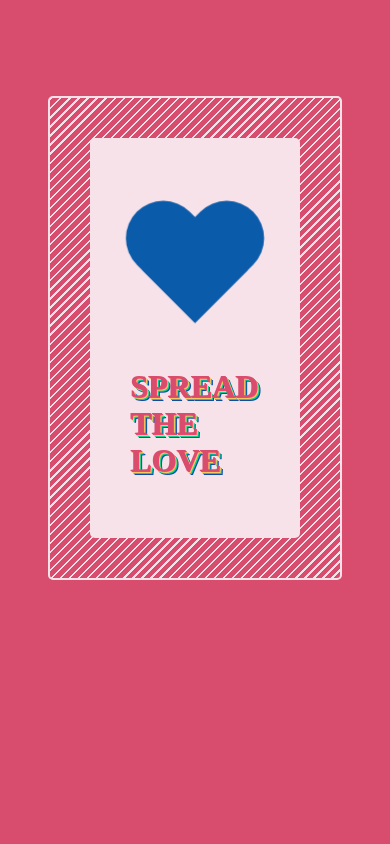
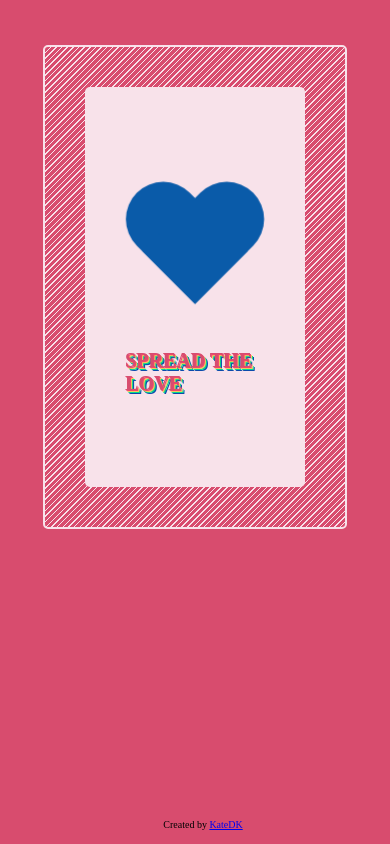
Before and after one commit to KateDK/spread-the-love-card, a PHP site: page / in a window 390 px wide. Run offline with PHP 8.4, Linux system fonts and the light colour scheme.

Commit message:
add credits

```diff
--- a/index.css
+++ b/index.css
@@ -5,10 +5,11 @@ body {
 .container {
   width: 100%;
   height: 100%;
-  display: flex;
-  justify-content: center;
   margin-top: 6em;
   margin-bottom: 3em;
+  display: flex;
+  flex-direction: column;
+  justify-content: center;
 }
 
 .border {
@@ -80,6 +81,14 @@ body {
   transform-origin: 100% 100%;
 }
 
+footer {
+  text-align: center;
+  position: absolute;
+  bottom: 0;
+  width: 100%;
+  height: 2.5em;
+}
+
 @keyframes colorChange {
   0% {
     background: #ef476f;
@@ -109,11 +118,13 @@ body {
   }
 }
 
-@media screen and (max-width: 370px) {
+@media screen and (max-width: 415px) {
   .container {
+    font-size: x-small;
     margin-top: 4.5em;
   }
 }
+
 @media screen and (max-height: 415px) {
   .container {
     font-size: x-small;
@@ -125,10 +136,26 @@ body {
   }
   .border {
     width: 30em;
-    height: 26em;
+    height: 25em;
   }
   .frame {
     padding: 0 0;
     width: 100%;
   }
+  footer {
+    height: 1.5em;
+  }
 }
+
+@media screen and (max-height: 350px) {
+  .container {
+    font-size: x-small;
+  }
+  .border {
+    width: 30em;
+    height: 22em;
+  }
+  footer {
+    height: 1em;
+  }
+}
--- a/index.html
+++ b/index.html
@@ -15,6 +15,17 @@
           <h1 class="be-mine">SPREAD THE LOVE</h1>
         </div>
       </div>
+      <footer>
+        <span class="credits"
+          >Created by
+          <a
+            href="https://github.com/KateDK"
+            alt="Link to Kate's Github account"
+            target="_blank"
+            >KateDK</a
+          ></span
+        >
+      </footer>
     </div>
     <script src="script.js"></script>
   </body>
```
